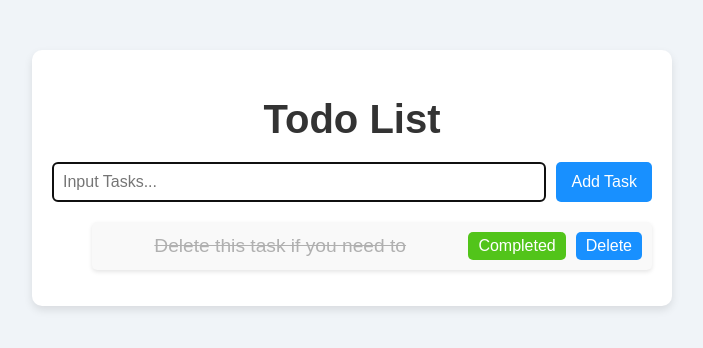
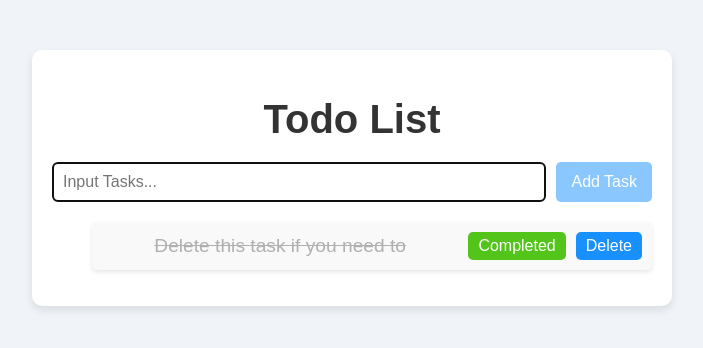
Before and after one commit to john-data-chen/ts-react-drag-and-drop-starter-kit, a React (Vite) app: page / in a window 1280 px wide. Shown: the top 348 px of the page, without its empty margins (288-991 px from the left). Built offline with nearby package versions, Linux system fonts and the light colour scheme.

Commit message:
Add disable to button when input without texts

```diff
--- a/src/component/TodoForm.tsx
+++ b/src/component/TodoForm.tsx
@@ -29,6 +29,11 @@ const Button = styled.button`
   &:hover {
     background-color: #096dd9;
   }
+
+  &:disabled {
+    opacity: 0.5;
+    cursor: not-allowed;
+  }
 `;
 
 interface TodoFormProps {
@@ -55,7 +60,9 @@ const TodoForm = ({ addTodo }: TodoFormProps) => {
         placeholder="Input Tasks..."
         autoFocus
       />
-      <Button type="submit">Add Task</Button>
+      <Button type="submit" disabled={!input.trim()}>
+        Add Task
+      </Button>
     </Form>
   );
 };
```
